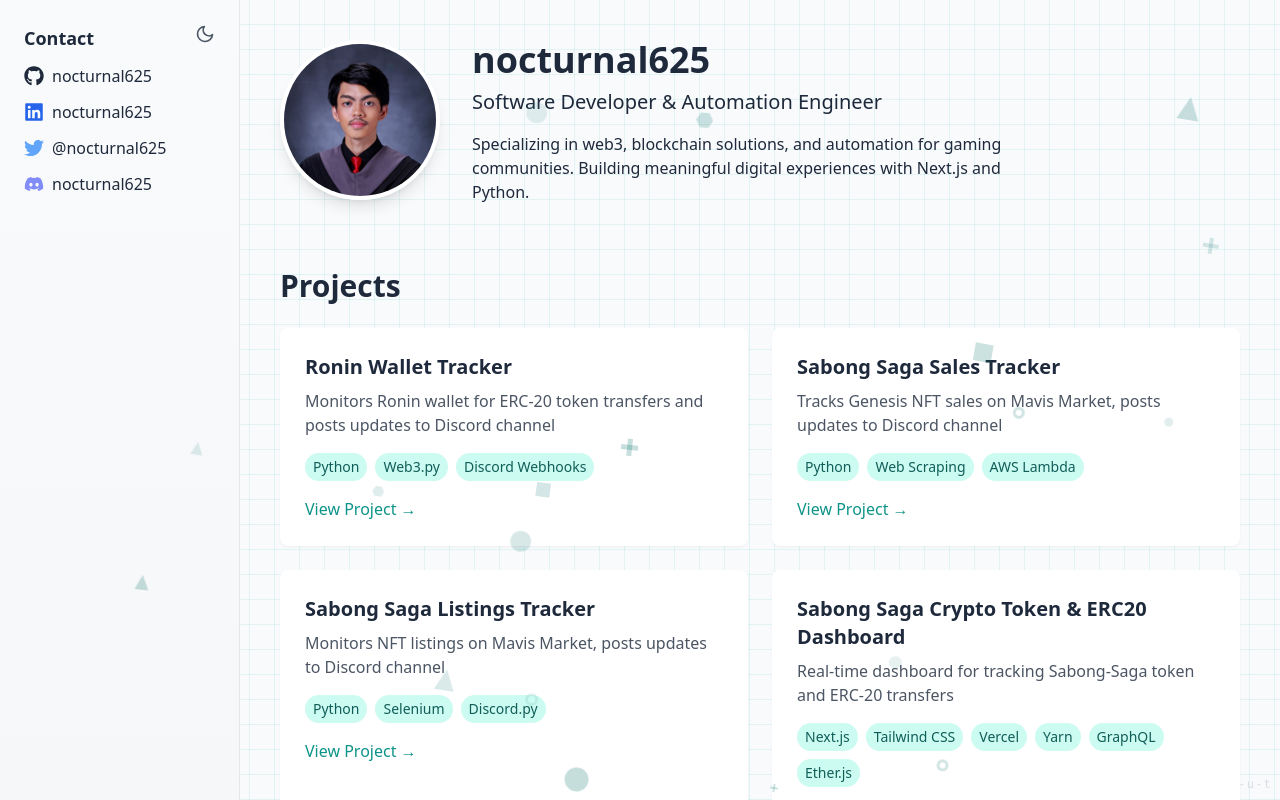
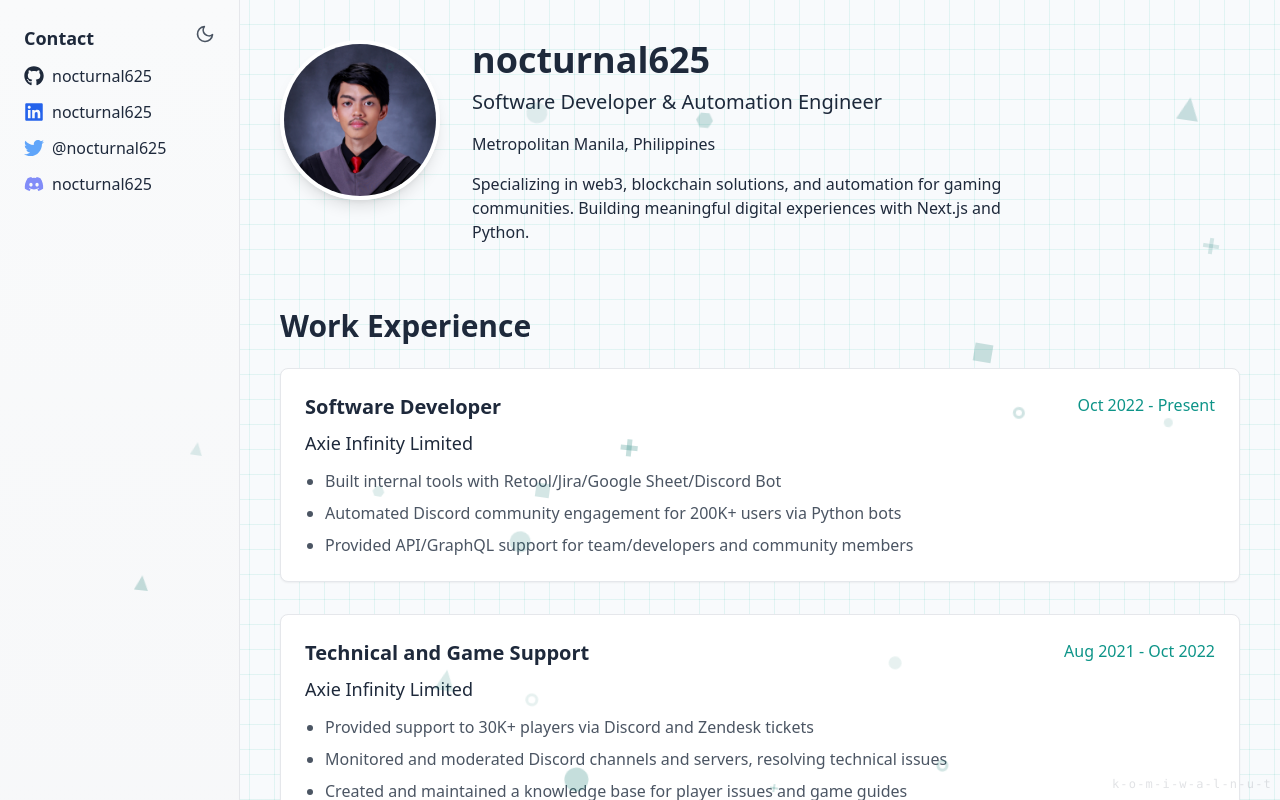
Before and after one commit to nocturnal629/portfolio, a Next.js app: page / in a window 1280 px wide. Shown: the top 800 px of the page. Built offline with nearby package versions, Linux system fonts and the light colour scheme.

Commit message:
Added Work Experience and Location

```diff
--- a/src/app/page.js
+++ b/src/app/page.js
@@ -25,7 +25,45 @@
               </span>
             </h1>
             <p className="text-xl mb-4">Software Developer & Automation Engineer</p>
+            <p className="mb-4">Metropolitan Manila, Philippines</p>
             <p className="max-w-xl">Specializing in web3, blockchain solutions, and automation for gaming communities. Building meaningful digital experiences with Next.js and Python.</p>
+          </div>
+        </div>
+      </section>
+
+      {/* Work Experience Section */}
+      <section className="mb-12">
+        <SectionTitle>Work Experience</SectionTitle>
+
+        <div className="space-y-8">
+          {/* Axie Infinity - Software Developer */}
+          <div className="p-6 border rounded-lg shadow-sm bg-white hover:shadow-md transition-shadow
+                      dark:bg-slate-800 dark:border-slate-700">
+            <div className="flex flex-col md:flex-row md:justify-between mb-2">
+              <h3 className="text-xl font-semibold dark:text-white">Software Developer</h3>
+              <div className="text-teal-600 dark:text-teal-400 font-medium">Oct 2022 - Present</div>
+            </div>
+            <div className="text-lg mb-3 dark:text-gray-300">Axie Infinity Limited</div>
+            <ul className="list-disc pl-5 space-y-2 text-gray-600 dark:text-gray-300">
+              <li>Built internal tools with Retool/Jira/Google Sheet/Discord Bot</li>
+              <li>Automated Discord community engagement for 200K+ users via Python bots</li>
+              <li>Provided API/GraphQL support for team/developers and community members</li>
+            </ul>
+          </div>
+
+          {/* Axie Infinity - Technical Support */}
+          <div className="p-6 border rounded-lg shadow-sm bg-white hover:shadow-md transition-shadow
+                      dark:bg-slate-800 dark:border-slate-700">
+            <div className="flex flex-col md:flex-row md:justify-between mb-2">
+              <h3 className="text-xl font-semibold dark:text-white">Technical and Game Support</h3>
+              <div className="text-teal-600 dark:text-teal-400 font-medium">Aug 2021 - Oct 2022</div>
+            </div>
+            <div className="text-lg mb-3 dark:text-gray-300">Axie Infinity Limited</div>
+            <ul className="list-disc pl-5 space-y-2 text-gray-600 dark:text-gray-300">
+              <li>Provided support to 30K+ players via Discord and Zendesk tickets</li>
+              <li>Monitored and moderated Discord channels and servers, resolving technical issues</li>
+              <li>Created and maintained a knowledge base for player issues and game guides</li>
+            </ul>
           </div>
         </div>
       </section>
```
